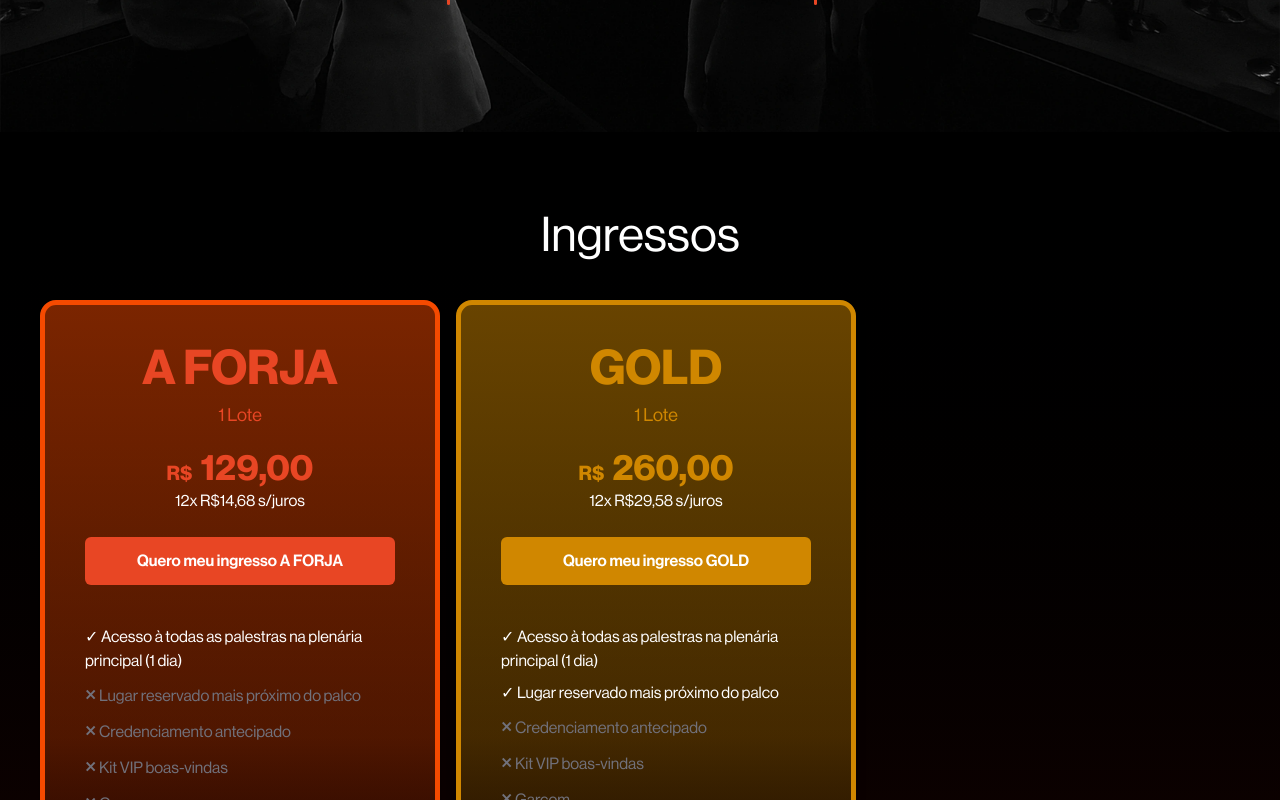
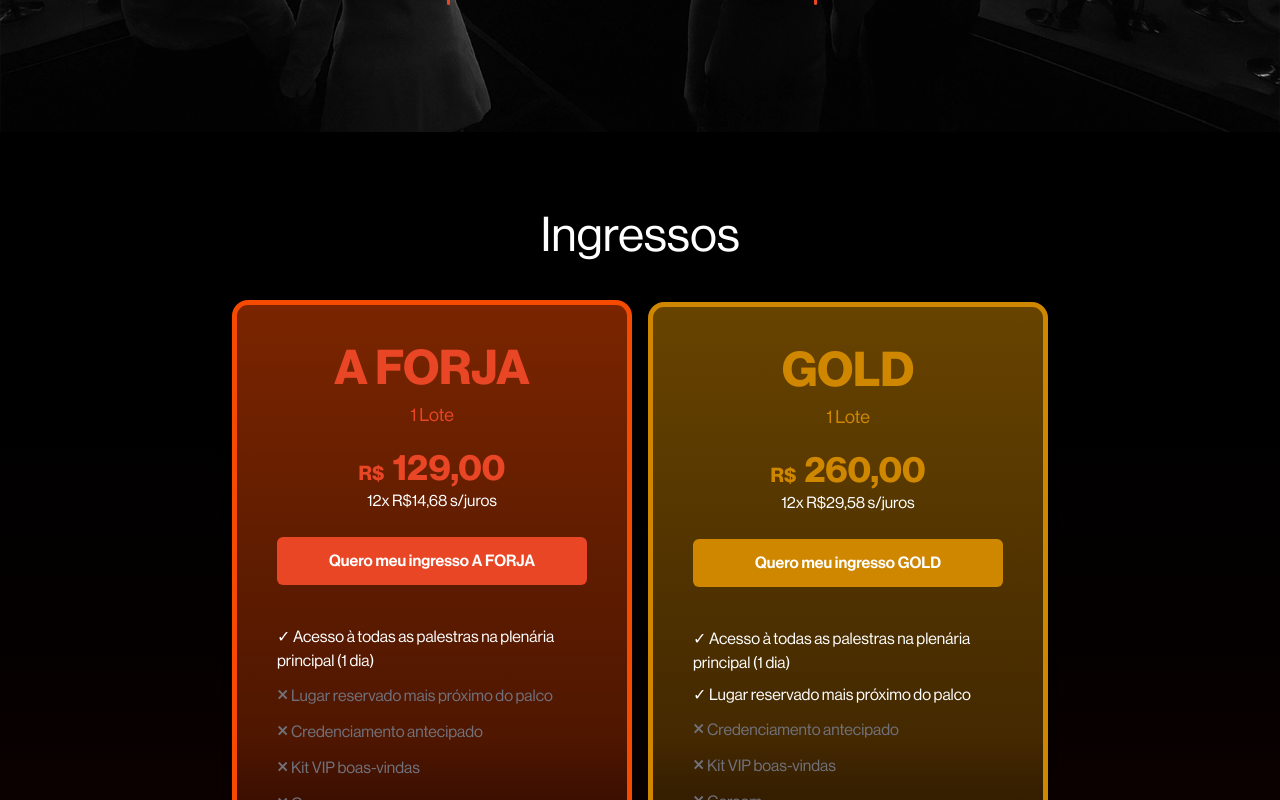
Before and after one commit to LM-Lucas-e-Marcelo/the-forge-frontend, a React (Vite) app: page / in a window 1280 px wide. Shown: the part 1248-2048 px from the top of the page. Built offline with nearby package versions, Linux system fonts and the light colour scheme.

Commit message:
update TicketsInformation component: center align ticket cards for improved layout

```diff
--- a/src/components/tickets-information/index.tsx
+++ b/src/components/tickets-information/index.tsx
@@ -8,7 +8,7 @@ export const TicketsInformation = () => {
   return (
     <Container invert>
       <h1 className="text-5xl text-white text-center mt-10">Ingressos</h1>
-      <div className="flex gap-4 flex-wrap mt-10">
+      <div className="flex gap-4 flex-wrap mt-10 items-center justify-center">
         {TICKETS.map(({ color, ...rest }, index) => (
           <TicketCard key={index} color={color as never} {...rest} />
         ))}
```
